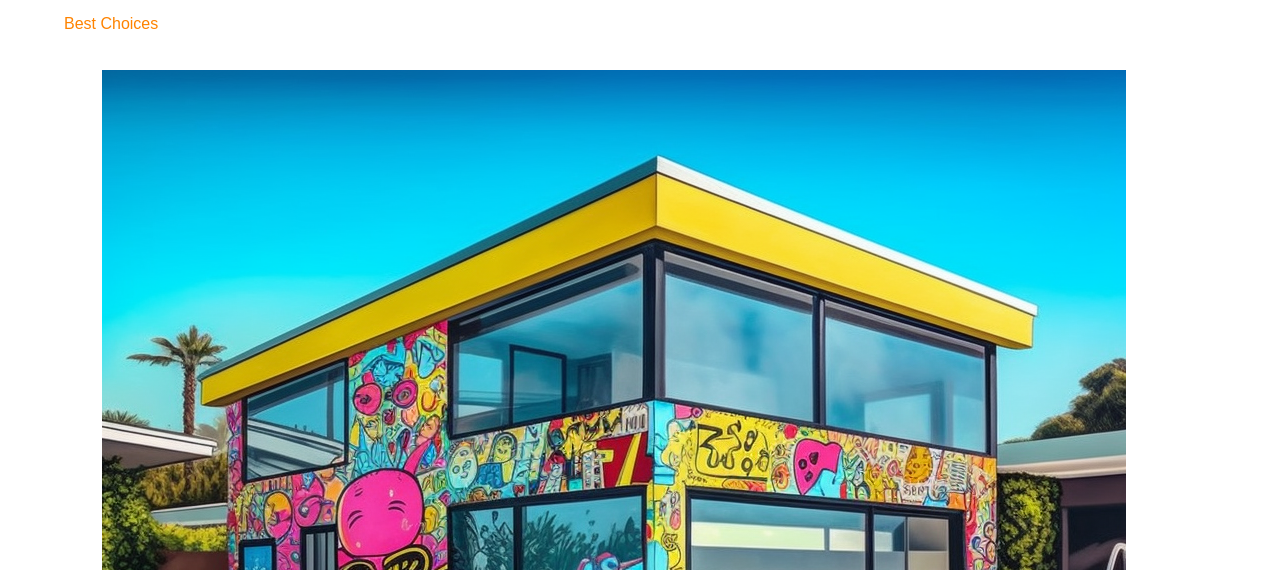
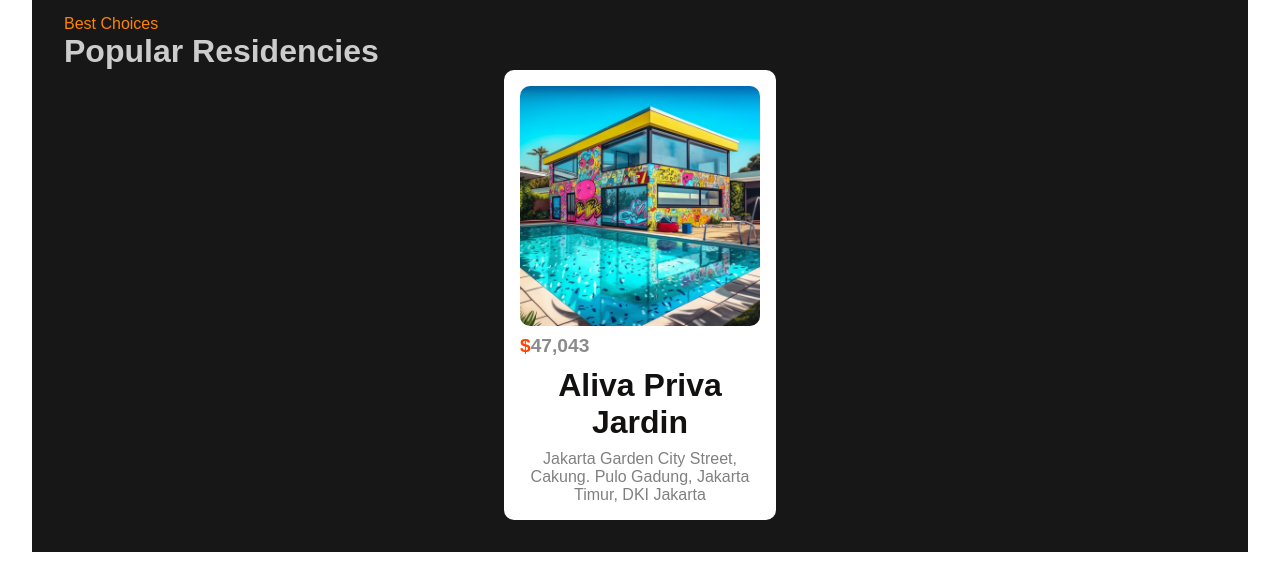
Before and after one commit to PawelRyloWSB/real_state, a React (Vite) app: page / in a window 1280 px wide. Shown: the part 965-1535 px from the top of the page. Built offline with nearby package versions, Linux system fonts and the light colour scheme; a web font is replaced by a local one.

Commit message:
time to rest

```diff
--- a/src/components/Residencies/Resicencies.jsx
+++ b/src/components/Residencies/Resicencies.jsx
@@ -12,16 +12,19 @@ export default function Residencies() {
                     <span className="small-head-span">Best Choices</span>
                     <span className="big-head-span">Popular Residencies</span>
                 </div>
-                <Swiper>
+                <Swiper >
                     {
                         data.map((card, i) => (
-                            <SwiperSlide key={i}>
-                                <div className="res-card">
+                            <SwiperSlide key={i} >
+                                <div className="res-card flexColStart">
                                     <img src={card.image} alt="house" />
 
                                     <span className="secondaryText res-price">
-                                        <span>$</span><span>{card.price}</span>
+                                        <span style={{ color: "orangered" }}>$</span><span>{card.price}</span>
                                     </span>
+
+                                    <span className="big-head-span card-name">{card.name}</span>
+                                    <span className="card-detail">{card.detail}</span>
                                 </div>
                             </SwiperSlide>
                         ))
--- a/src/components/Residencies/Residencies.css
+++ b/src/components/Residencies/Residencies.css
@@ -1,3 +1,7 @@
+.res-wrapper {
+    background-color: rgb(23, 23, 23);
+}
+
 .small-head-span {
     color: var(--orange);
     font-size: 1rem;
@@ -8,3 +12,39 @@
     font-size: 2rem;
     font-weight: 900;
 }
+
+.res-card {
+    gap: 0.6rem;
+    padding: 1rem;
+    background-color: white;
+    border-radius: 10px;
+    margin: auto;
+    max-width: 17rem;
+    transition: all 300ms ease-in;
+}
+
+.res-card:hover {
+    transform: scale(1.025);
+    background: var(--card-gradient);
+    box-shadow: 0rem 3rem 5rem rgb(73, 152, 152);
+}
+
+.res-card>img {
+    width: 100%;
+    max-width: 15rem;
+    border-radius: 10px;
+}
+
+.res-card .res-price {
+    font-size: 1.2rem;
+    font-weight: 700;
+}
+
+.card-name {
+    color: var(--black);
+}
+
+.card-detail {
+    color: gray;
+
+}
--- a/src/index.css
+++ b/src/index.css
@@ -19,6 +19,7 @@
   --green: #4ac0b0;
   --orange: #fe8300;
   --green-gradient: linear-gradient(100deg, var(--green), #1abb70);
+  --card-gradient: linear-gradient(0deg, #fbd58a 0%, #ffffff 20%);
   --lightBlue: #eeeeff;
   --shadow: 0px 23px 21px -8px rgba(136, 160, 255, 0.25);
 }
```
